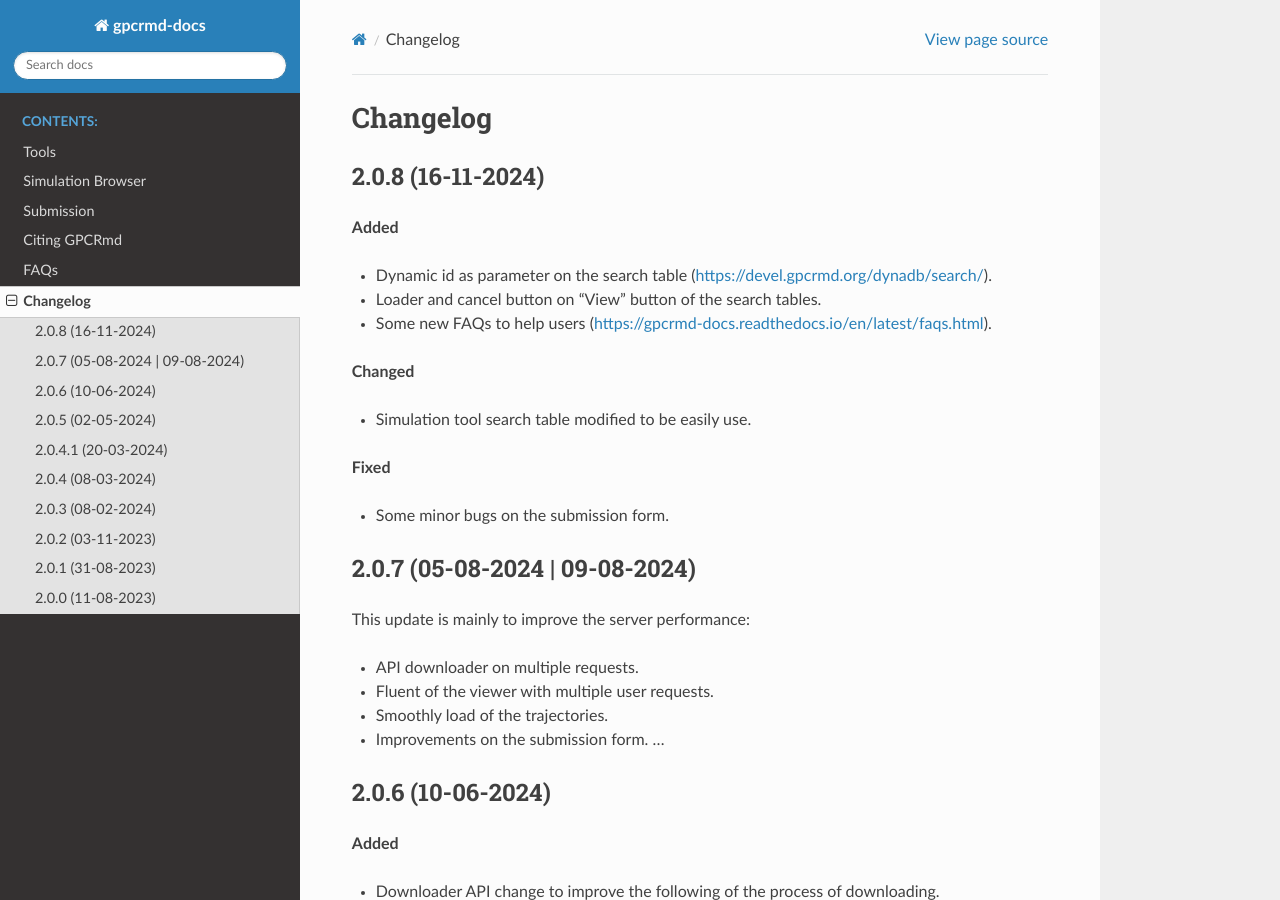
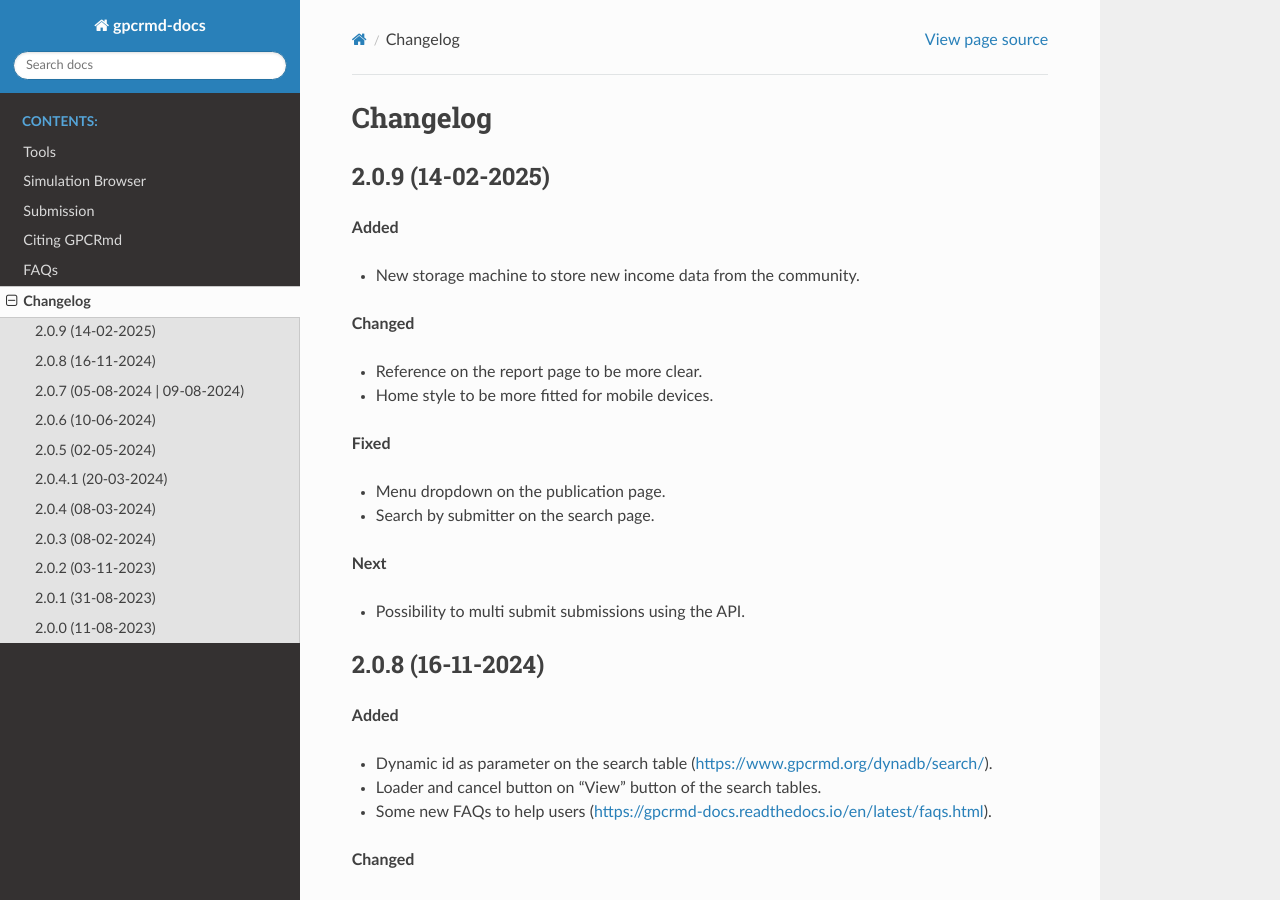
Before and after one commit to GPCRmd/gpcrmd-docs, a Sphinx documentation site: the page built from source/changelog.rst, in a window 1280 px wide and 900 px high. Built offline with Sphinx 7.4.7 and the Read the Docs theme 3.1.0, drawn with Linux system fonts in a browser that asks for light colours; some of the changed text lies outside the part shown.

Commit message:
Update 2.0.9

```diff
--- a/source/changelog.rst
+++ b/source/changelog.rst
@@ -4,12 +4,34 @@ Changelog
 .. toctree::
     :maxdepth: 1
 
+2.0.9 (14-02-2025)
+*******************************
+
+**Added**
+
+* New storage machine to store new income data from the community.
+
+**Changed**
+
+* Reference on the report page to be more clear.
+* Home style to be more fitted for mobile devices.
+
+**Fixed**
+
+* Menu dropdown on the publication page.
+* Search by submitter on the search page.
+
+**Next**
+
+* Possibility to multi submit submissions using the API.
+
+
 2.0.8 (16-11-2024)
 *******************************
 
 **Added**
 
-* Dynamic id as parameter on the search table (https://devel.gpcrmd.org/dynadb/search/).
+* Dynamic id as parameter on the search table (https://www.gpcrmd.org/dynadb/search/).
 * Loader and cancel button on "View" button of the search tables.
 * Some new FAQs to help users (https://gpcrmd-docs.readthedocs.io/en/latest/faqs.html).
 
--- a/source/conf.py
+++ b/source/conf.py
@@ -7,10 +7,10 @@
 # https://www.sphinx-doc.org/en/master/usage/configuration.html#project-information
 
 project = 'gpcrmd-docs'
-copyright = '2024, GPCRmd, GPCR drug discovery group'
+copyright = '2025, GPCRmd, GPCR drug discovery group'
 author = 'GPCRmd'
 version = '2.0'
-release = '2.0.8'
+release = '2.0.9'
 
 # -- General configuration ---------------------------------------------------
 # https://www.sphinx-doc.org/en/master/usage/configuration.html#general-configuration
```
Also changed, not shown: source/_static/smtp.png (added).
